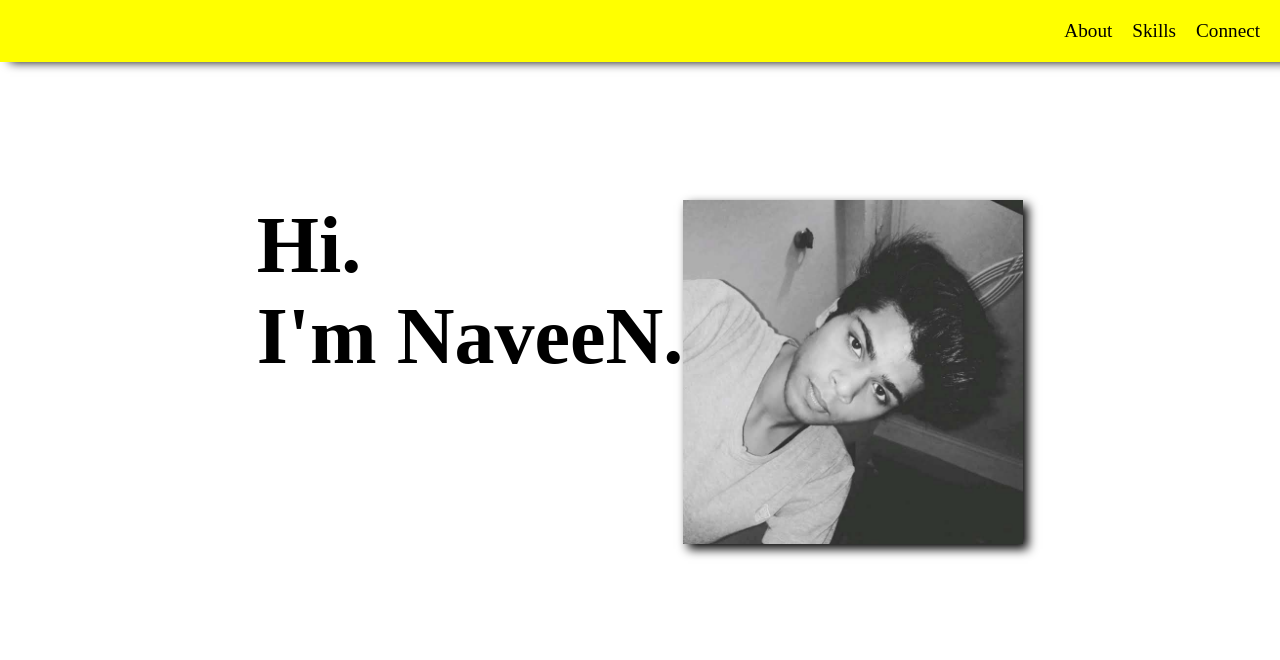
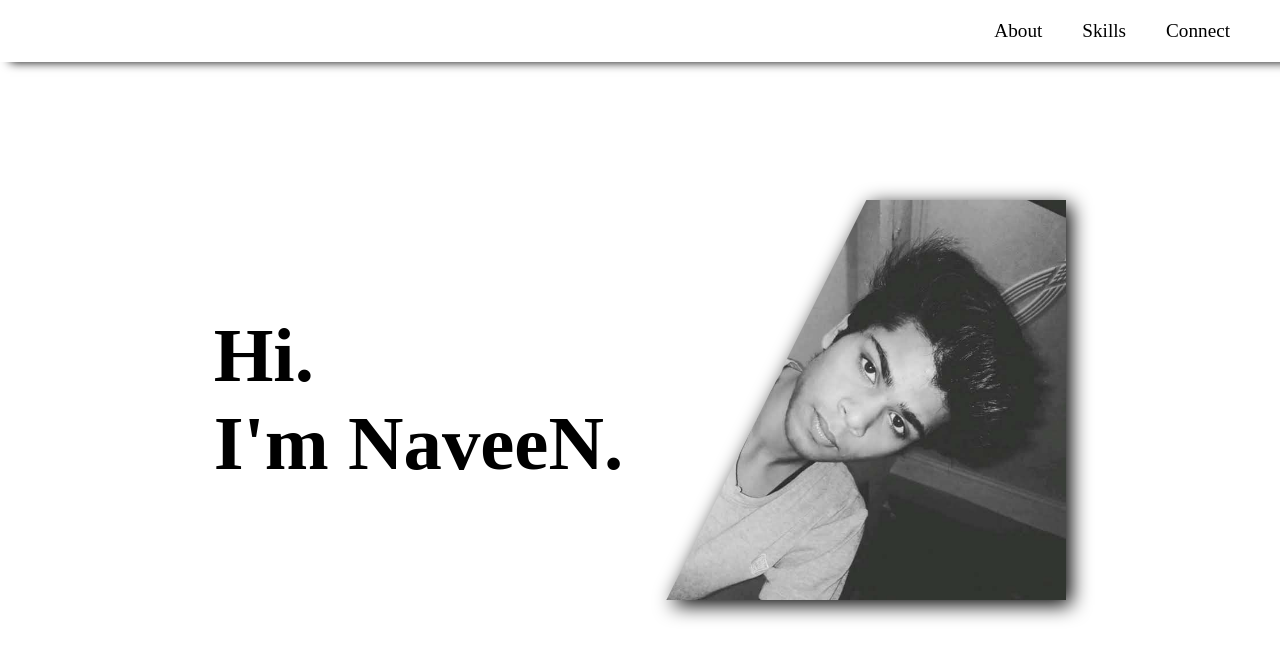
Before and after one commit to nvnx7/my-page-v1, a website: page index.html in a window 1280 px wide. Drawn offline with Linux system fonts and the light colour scheme; a web font is replaced by a local one.

Commit message:
formatted pic

```diff
--- a/app/scss/style.scss
+++ b/app/scss/style.scss
@@ -18,7 +18,7 @@ body {
   position: fixed;
   top: 0px;
   //   border: solid 5px;
-  background: yellow;
+  // background: yellow;
   box-shadow: 10px 0px 10px black;
   padding: 20px;
 
@@ -27,11 +27,11 @@ body {
     flex-direction: row-reverse;
     list-style-type: none;
     // background: greenyellow;
-    margin-right: 30px;
+    margin-right: 50px;
     font-size: 1.2em;
 
     li {
-      padding: 0px 10px 0px 10px;
+      padding: 0px 20px 0px 20px;
 
       a {
         color: black;
@@ -48,23 +48,30 @@ body {
   justify-content: center;
 
   #about {
+    width: 70%;
+    height: 400px;
     display: flex;
     flex-direction: row;
     margin-top: 100px;
+    // background: yellowgreen;
+    align-items: center;
+    justify-content: space-around;
 
     #aboutMe {
-      font-size: 5em;
+      font-size: 6vw;
       font-weight: bolder;
     }
 
     #myPic {
-      background-color: yellow;
-      box-shadow: 5px 5px 10px black;
+      width: 400px;
+      height: 100%;
+      filter: drop-shadow(5px 5px 10px black);
+      // background-color: yellow;
 
       img {
         width: 100%;
         height: 100%;
-        max-width: 340px;
+        clip-path: polygon(50% 0%, 100% 0%, 100% 100%, 0% 100%);
       }
     }
   }
--- a/gulpfile.js
+++ b/gulpfile.js
@@ -6,6 +6,8 @@ const cleanCSS = require("gulp-clean-css");
 const babel = require("gulp-babel");
 const autoprefixer = require("gulp-autoprefixer");
 const concat = require("gulp-concat");
+const imagemin = require("gulp-imagemin");
+const cache = require("gulp-cache");
 
 gulp.task("styles", function() {
   return gulp
@@ -26,7 +28,15 @@ gulp.task("scripts", function() {
     .pipe(gulp.dest("dist/js"));
 });
 
+gulp.task("images", function() {
+  return gulp
+    .src("app/img/*.+(png|jpg|jpeg|gif|svg)")
+    .pipe(cache(imagemin({ interlaced: true })))
+    .pipe(gulp.dest("dist/img"));
+});
+
 gulp.task("watch", function() {
   gulp.watch("app/scss/*.scss", gulp.series(["styles"]));
   gulp.watch("app/js/*.js", gulp.series(["scripts"]));
+  gulp.watch("app/img/*.+(png|jpg|jpeg|gif|svg)", gulp.series(["images"]));
 });
--- a/index.html
+++ b/index.html
@@ -21,7 +21,7 @@
           <p>I'm NaveeN.</p>
         </div>
         <div id="myPic">
-          <img src="app/img/pic.jpg" alt="My photo" />
+          <img src="dist/img/pic.jpg" alt="My photo" />
         </div>
       </div>
     </div>
--- a/package.json
+++ b/package.json
@@ -20,9 +20,11 @@
     "gulp": "^4.0.2",
     "gulp-autoprefixer": "^7.0.1",
     "gulp-babel": "^8.0.0",
+    "gulp-cache": "^1.1.3",
     "gulp-clean-css": "^4.2.0",
     "gulp-concat": "^2.6.1",
     "gulp-if": "^3.0.0",
+    "gulp-imagemin": "^7.1.0",
     "gulp-sass": "^4.0.2",
     "gulp-uglify": "^3.0.2"
   },
```
Also changed, not shown: dist/css/styles.css, dist/img/pic.jpg (added), 1 other file.
